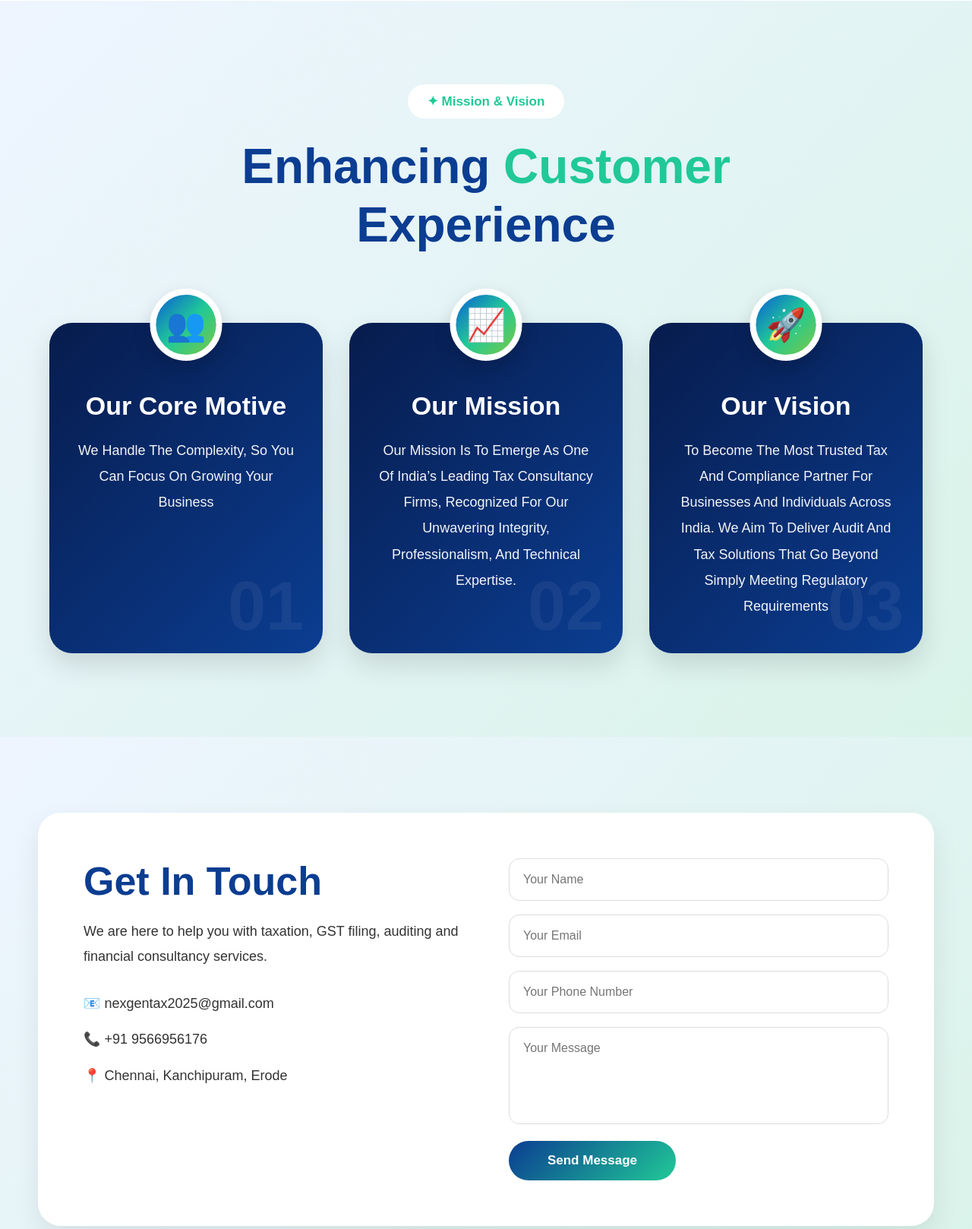
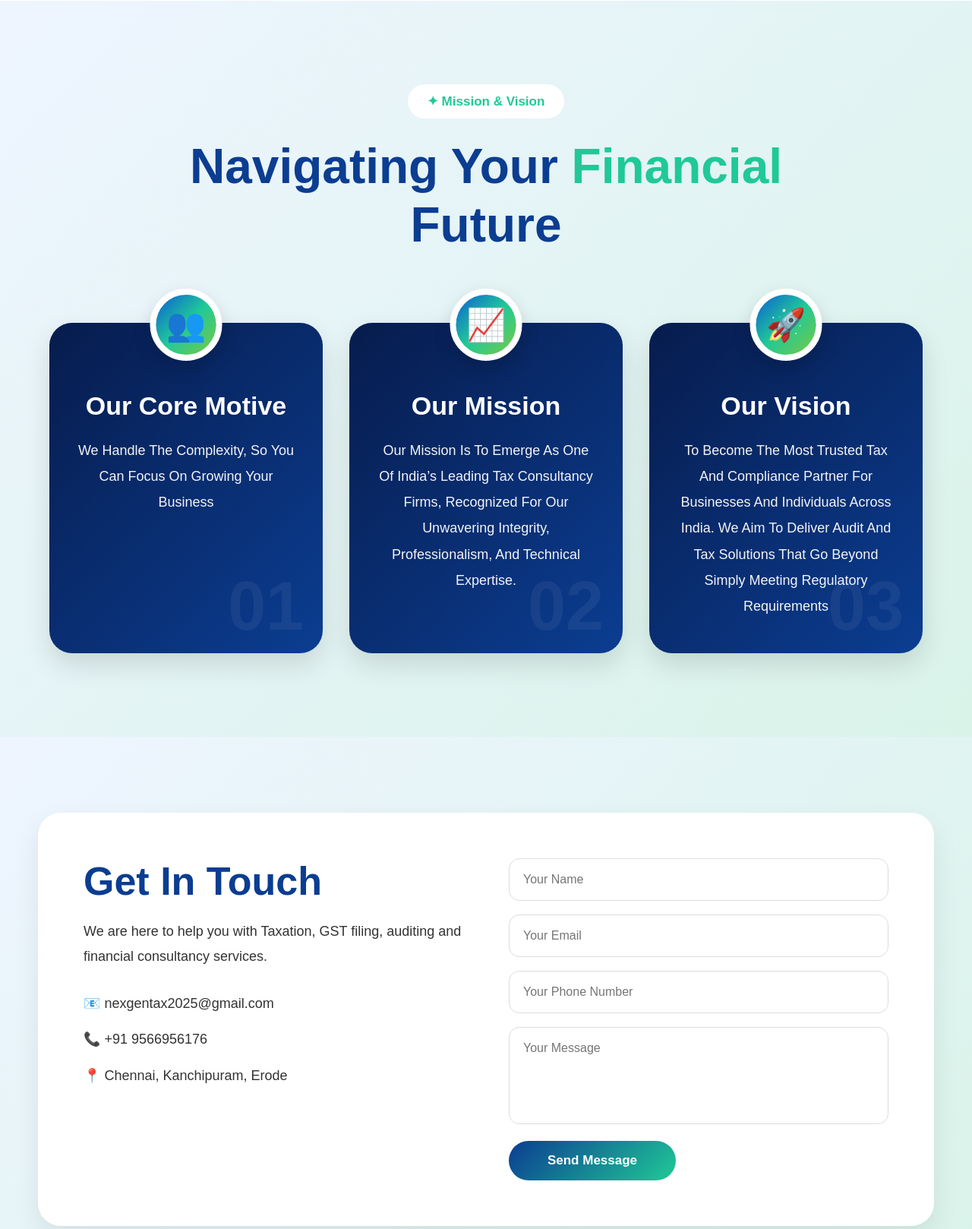
Before and after one commit to SulekhaStalin/nexgentax, a Django app: page / in a window 1280 px wide. Shown: the part 4882-6500 px from the top of the page at 76% size. Run offline with Django 5.2, Linux system fonts and the light colour scheme.

```diff
--- a/consultancy/templates/index.html
+++ b/consultancy/templates/index.html
@@ -381,8 +381,7 @@ alt="Financial Consultancy"
         </span>
 
         <h2>
-            Enhancing <span>Customer</span><br>
-            Experience
+            Navigating Your <span>Financial</span><br> Future
         </h2>
 
     </div>
@@ -458,7 +457,7 @@ alt="Financial Consultancy"
             <h2>Get In Touch</h2>
 
             <p>
-                We are here to help you with taxation, GST filing,
+                We are here to help you with Taxation, GST filing,
                 auditing and financial consultancy services.
             </p>
 
```
